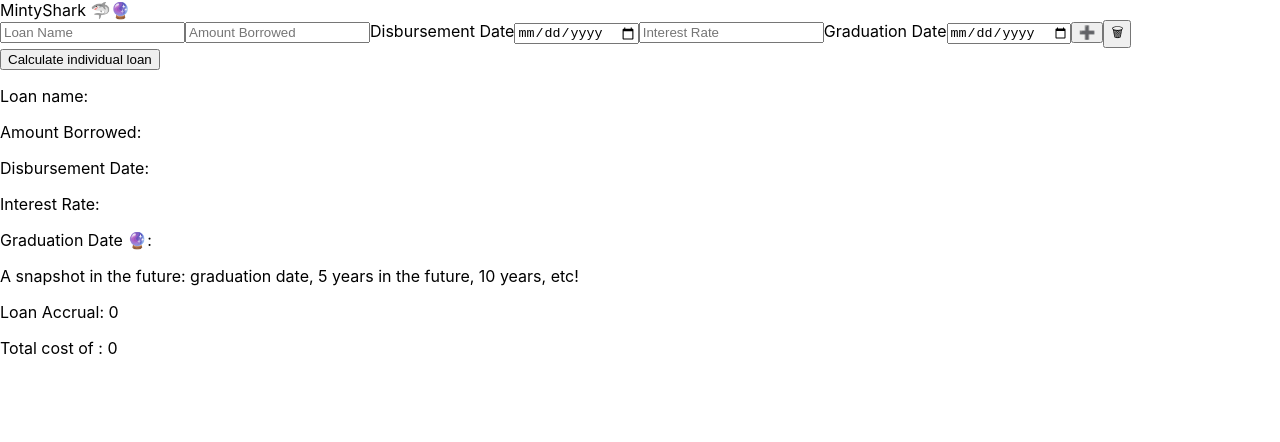
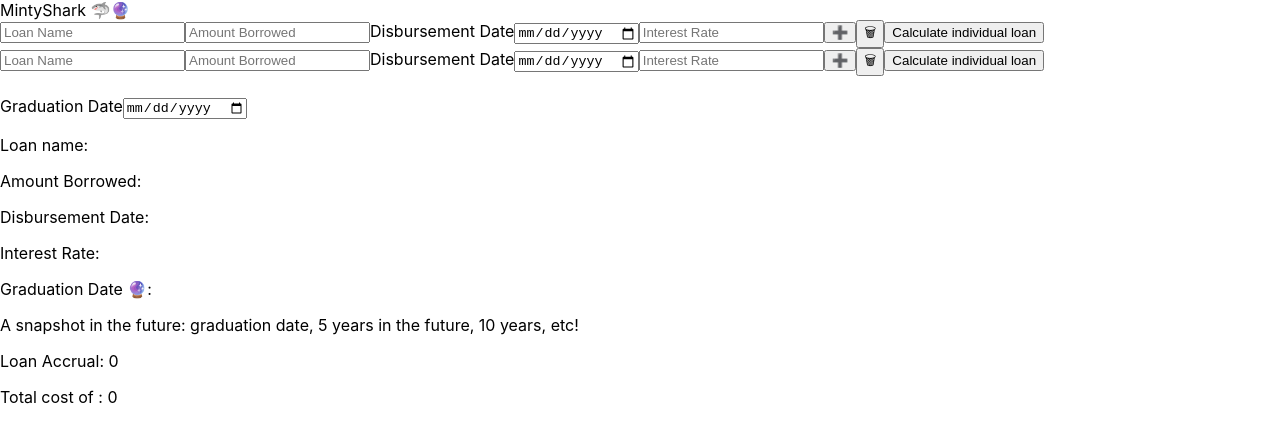
Before and after one commit to aileentran/mintyshark, a React (Create React App) app: page / in a window 1280 px wide. Shown: the top 442 px of the page. Built offline with nearby package versions, Linux system fonts and the light colour scheme.

Commit message:
Added dynamic forms! WIP separate SubLoan components

```diff
--- a/src/Components/IndLoanForm.js
+++ b/src/Components/IndLoanForm.js
@@ -10,15 +10,41 @@ class IndLoanForm extends Component {
       interestRate: "",
       gradDate: "",
       loanAccrued: 0,
-      loanTotal: 0
+      loanTotal: 0,
+      subLoans: [{
+        loanName: "",
+        amtBorrowed: "",
+        disbursementDate: "",
+        interestRate: "",
+        gradDate: "",
+        loanAccrued: 0,
+        loanTotal: 0
+      }]
     }
     this.handleChange = this.handleChange.bind(this)
+    this.addSubLoan = this.addSubLoan.bind(this)
     this.handleSubmit = this.handleSubmit.bind(this)
   }
 
   handleChange(event) {
     const {name, value} = event.target
     this.setState({ [name] : value })
+  }
+
+  addSubLoan(event) {
+    this.setState((prevState) => ({
+      subLoans:[...prevState.subLoans,
+        {
+          loanName: "",
+          amtBorrowed: "",
+          disbursementDate: "",
+          interestRate: "",
+          gradDate: "",
+          loanAccrued: 0,
+          loanTotal: 0
+        }
+      ]
+    }))
   }
 
   handleSubmit(event){
@@ -43,6 +69,7 @@ class IndLoanForm extends Component {
   }
 
   render() {
+    let {subLoans} = this.state
     return (
       <div>
         <form className="loan-form" onSubmit={this.handleSubmit}>
@@ -63,15 +90,13 @@ class IndLoanForm extends Component {
             onChange={this.handleChange}
           />
 
-          <label>
-            Disbursement Date
+          <label>Disbursement Date</label>
             <input
               type="date"
               name="disbursementDate"
               value={this.state.disbursementDate}
               onChange={this.handleChange}
             />
-          </label>
 
           {/* TODO: Percentage format */}
           <input
@@ -82,21 +107,74 @@ class IndLoanForm extends Component {
             onChange={this.handleChange}
           />
 
-          <label>
-            Graduation Date
+          <button onClick={this.addSubLoan}>➕</button>
+          <button>🗑</button>
+          {/* TODO: remove calculating individual loans */}
+          <button>Calculate individual loan</button>
+          {/* <input type="submit" value="Submit" /> */}
+
+
+          {/* TODO: set up separate component in SubLoan */}
+          {
+            subLoans.map((val, idx) =>{
+              // set up indivdual ids for all inputs
+              let subLoanId = `${this.state.loanName} - ${idx}`
+              let amtBorrowedId = `amtBorrowed-${idx}`
+              let disbursementDateId = `disbursementDate-${idx}`
+              let interestRateId = `interestRate-${idx}`
+              return (
+                <div key={idx}>
+                  <input
+                    type="text"
+                    name="loanName"
+                    placeholder="Loan Name"
+                    value={this.state.loanName}
+                    onChange={this.handleChange}
+                  />
+
+                  {/* TODO: currency format */}
+                  <input
+                    type="text"
+                    name="amtBorrowed"
+                    placeholder="Amount Borrowed"
+                    value={this.state.amtBorrowed}
+                    onChange={this.handleChange}
+                  />
+
+                  <label>Disbursement Date</label>
+                    <input
+                      type="date"
+                      name="disbursementDate"
+                      value={this.state.disbursementDate}
+                      onChange={this.handleChange}
+                    />
+
+                  {/* TODO: Percentage format */}
+                  <input
+                    type="text"
+                    name="interestRate"
+                    placeholder="Interest Rate"
+                    value={this.state.interestRate}
+                    onChange={this.handleChange}
+                  />
+                  <button onClick={this.addSubLoan}>➕</button>
+                  <button>🗑</button>
+                  {/* TODO: remove calculating individual loans */}
+                  <button>Calculate individual loan</button>
+                </div>
+            )
+          })
+          }
+          <br />
+          <label>Graduation Date</label>
             <input
               type="date"
               name="gradDate"
               value={this.state.gradDate}
               onChange={this.handleChange}
             />
-          </label>
-          <button>➕</button>
-          <button>🗑</button>
-          {/* TODO: remove calculating individual loans */}
-          <button>Calculate individual loan</button>
-          {/* <input type="submit" value="Submit" /> */}
         </form>
+
 
         <div className="input-values">
           <p>Loan name: {this.state.loanName}</p>
--- a/src/Components/LoanForm.js
+++ b/src/Components/LoanForm.js
@@ -1,7 +1,24 @@
-import React from "react"
+import React, {Component} from "react"
 import IndLoanForm from "./IndLoanForm"
 
-function LoanForm() {
+class LoanForm extends Component {
+  constructor() {
+    super()
+    this.state = {
+      loans: [{
+        loanName: "",
+        amtBorrowed: "",
+        disbursementDate: "",
+        interestRate: "" ,
+        loanAccrued: 0,
+        loanTotal: 0
+      }],
+      gradDate: "",
+      paymentPlan: ""
+    }
+  }
+
+  render() {
     return(
       <div className="loan-form">
         <IndLoanForm />
@@ -9,5 +26,6 @@ function LoanForm() {
       </div>
     )
   }
+}
 
 export default LoanForm
```
Also changed, not shown: 1 other file (tests, documents, lock files or other folders). Lines whose indentation alone changed are shown as unchanged.
